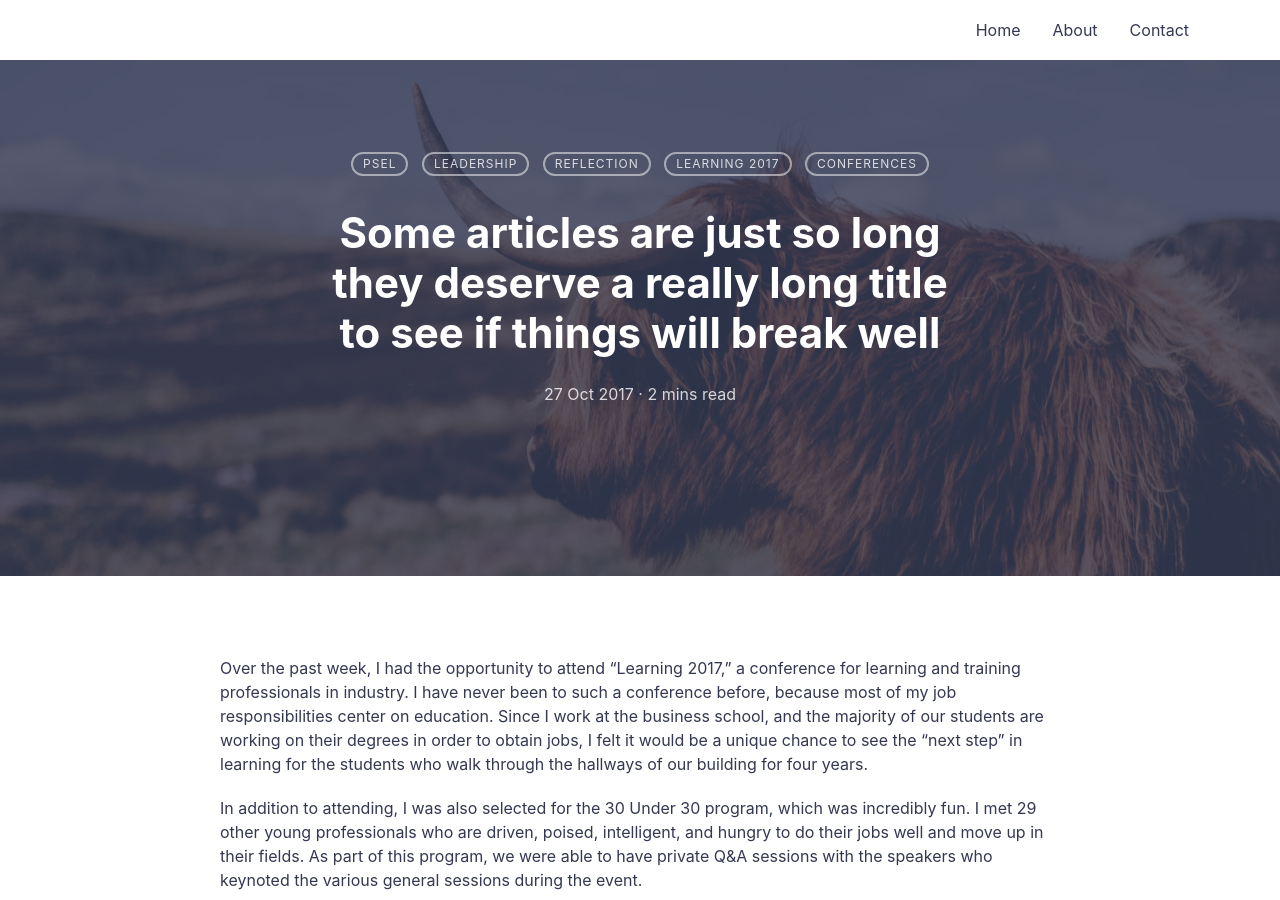
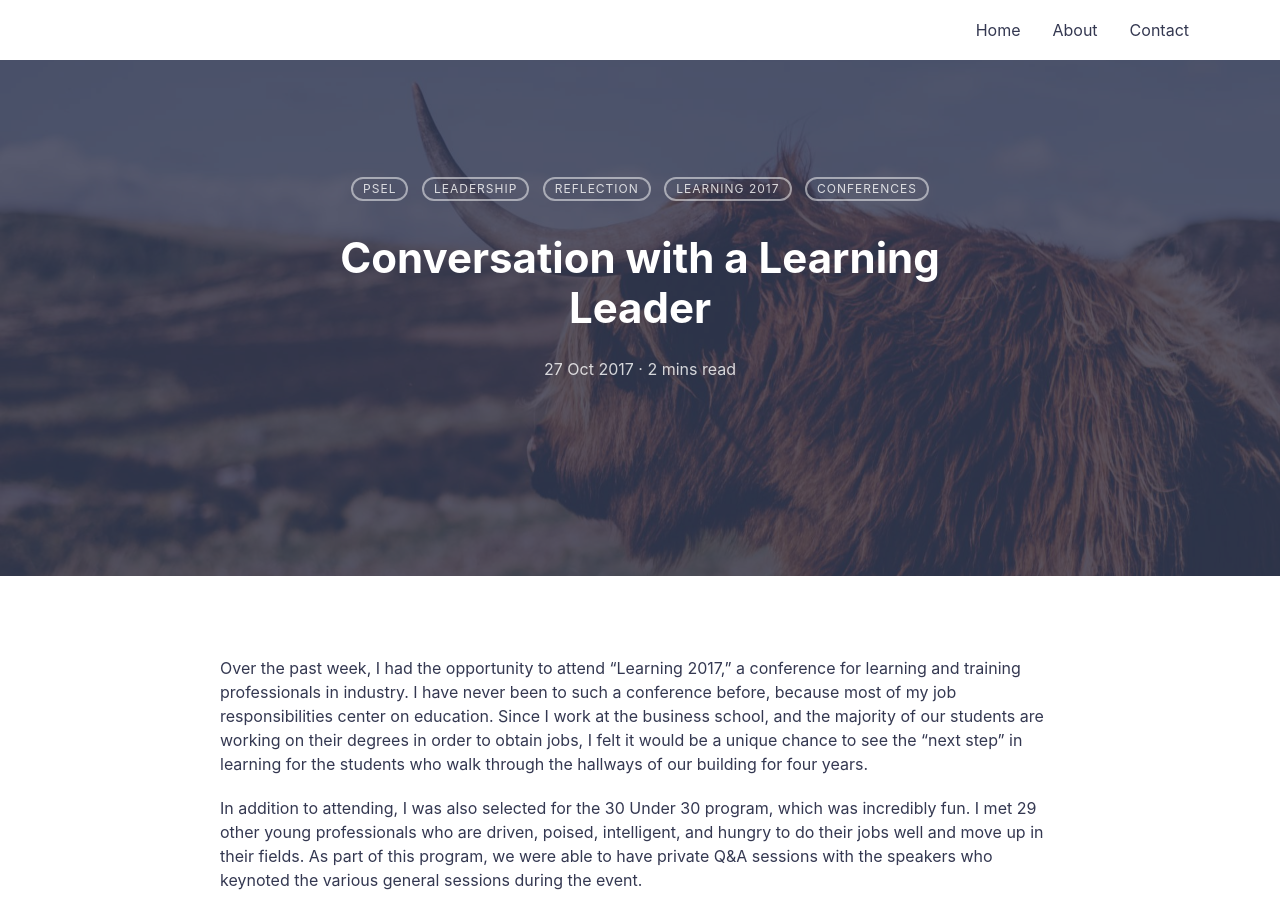
Before and after one commit to kat-wehr/kat-wehr.github.io, a Jekyll site: the page built from _posts/2017-10-27-conversation-with-learning-leader.md, in a window 1280 px wide and 900 px high. Built offline with Jekyll 4.4.1, drawn with Linux system fonts in a browser that asks for light colours; comment, search, counter and statistics services are not loaded.

Commit message:
Update 2017-10-27-conversation-with-learning-leader.md

```diff
--- a/_posts/2017-10-27-conversation-with-learning-leader.md
+++ b/_posts/2017-10-27-conversation-with-learning-leader.md
@@ -1,6 +1,6 @@
 ---
 layout: post
-title: "Some articles are just so long they deserve a really long title to see if things will break well"
+title: Conversation with a Learning Leader
 featured-img: shane-rounce-205187
 categories: [PSEL, Leadership, Reflection, Learning 2017, Conferences]
 ---
```
